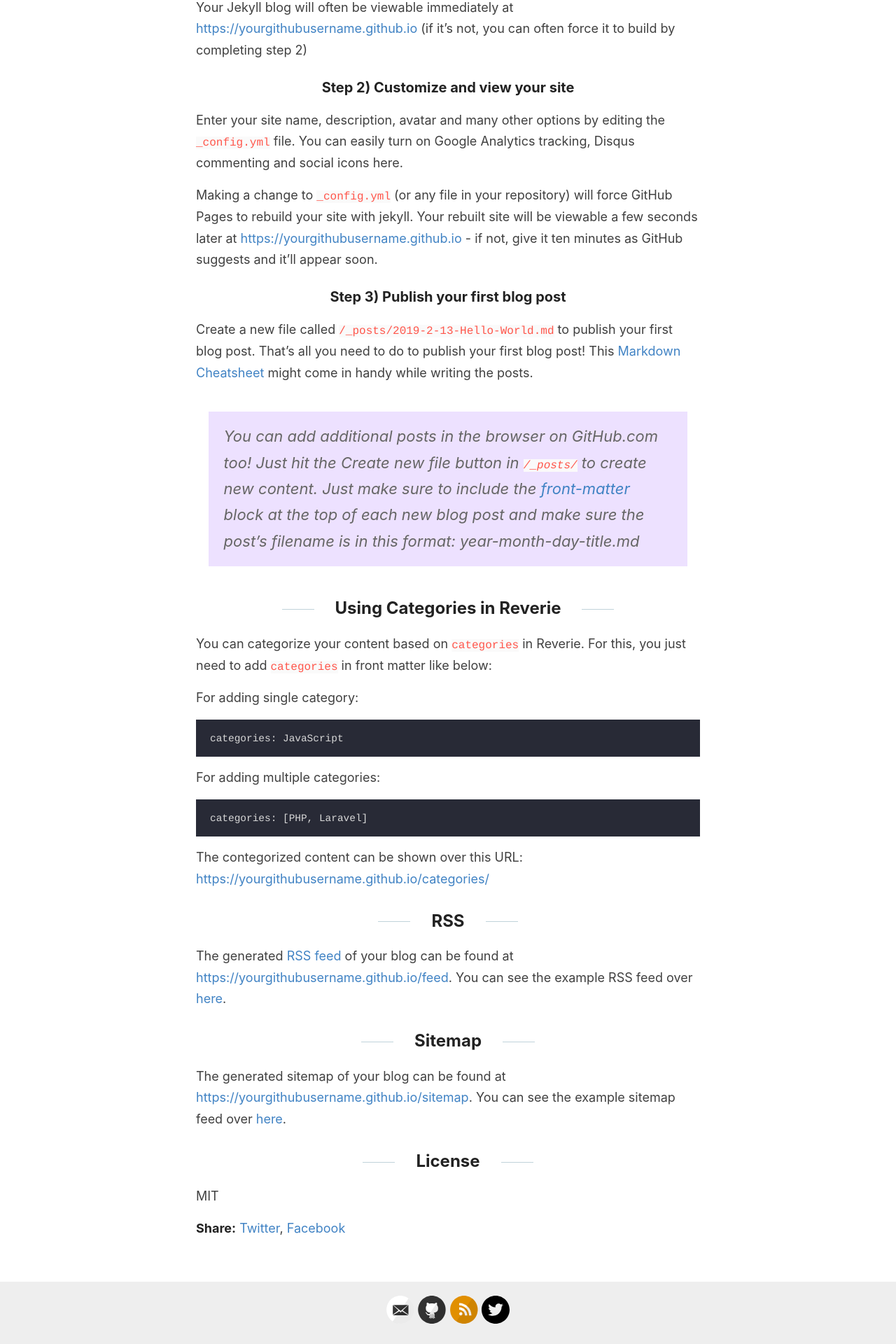
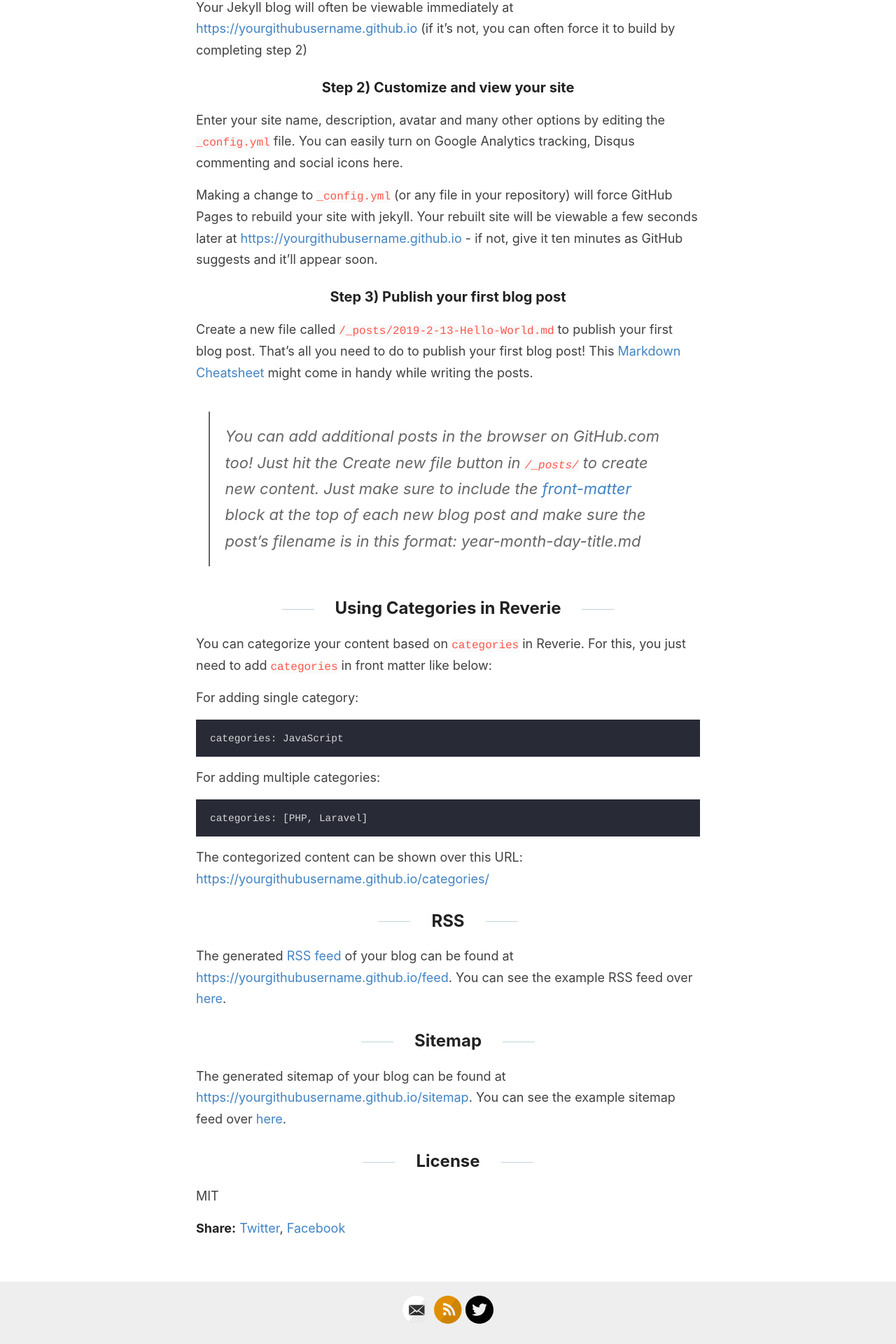
Before and after one commit to edoardob90/apnea2020, a Jekyll site: the page built from _posts/2019-02-13-introducing-reverie-jekyll-theme.md, in a window 1280 px wide. Shown: the part 2115-4035 px from the top of the page at 70% size. Built offline with Jekyll 4.4.1, drawn with Linux system fonts in a browser that asks for light colours; comment, search, counter and statistics services are not loaded.

Commit message:
Change blockquote style

```diff
--- a/_config.yml
+++ b/_config.yml
@@ -24,7 +24,7 @@ footer-links:
   email: edoardob90@gmail.com
   facebook:
   flickr:
-  github: edoardob90
+  github:
   instagram:
   linkedin:
   pinterest:
--- a/assets/style.scss
+++ b/assets/style.scss
@@ -373,12 +373,12 @@ nav {
 .post {
   blockquote {
     margin: 1.8em .8em;
-    /*border-left: 2px solid $gray;*/
+    border-left: 2px solid $gray;
     padding: 0.1em 1em;
     color: $gray;
     font-size: 22px;
     font-style: italic;
-    background-color: #ede1ff;
+    //background-color: #ede1ff;
   }
 
   .you-may-like{
```
